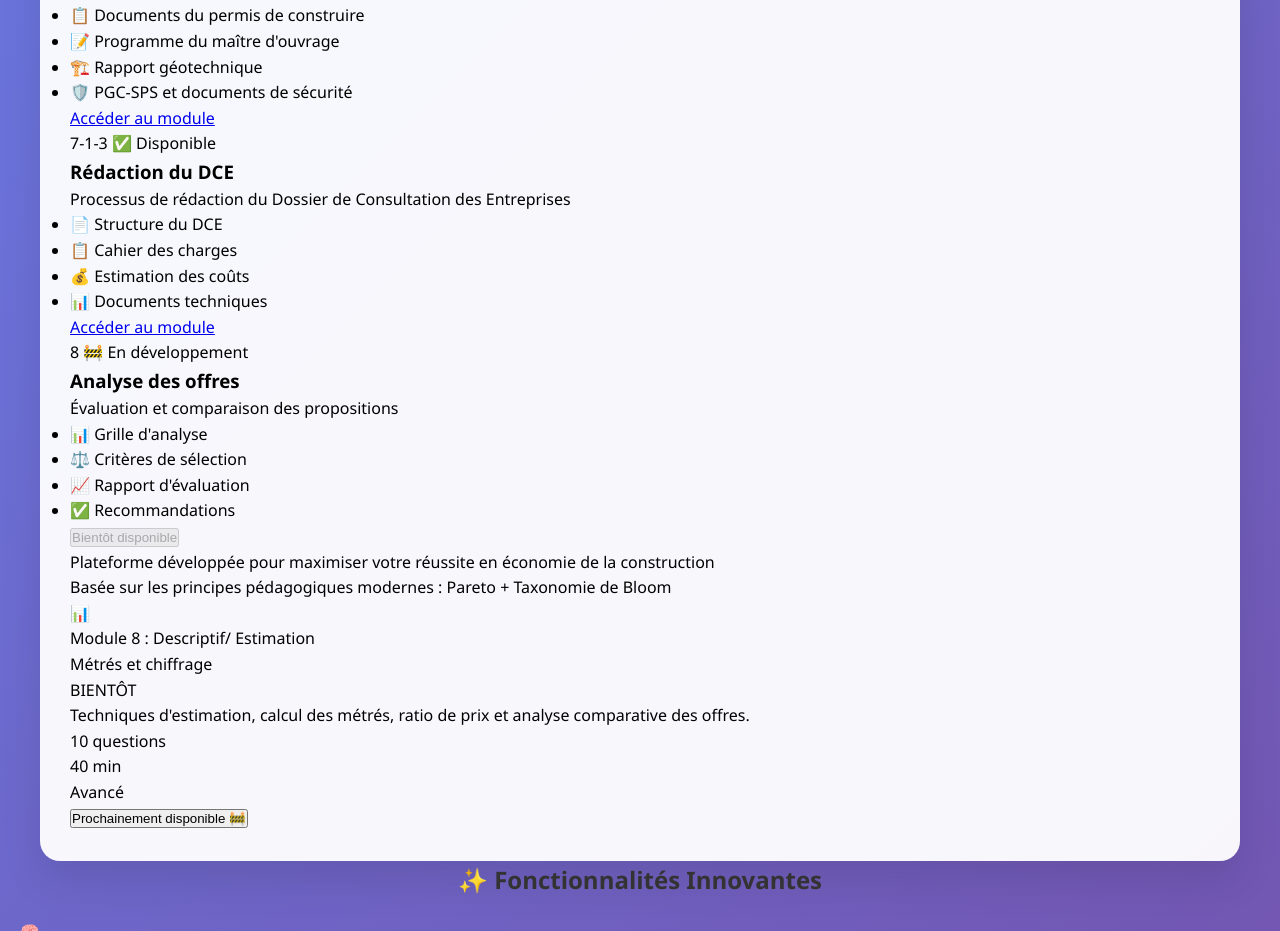
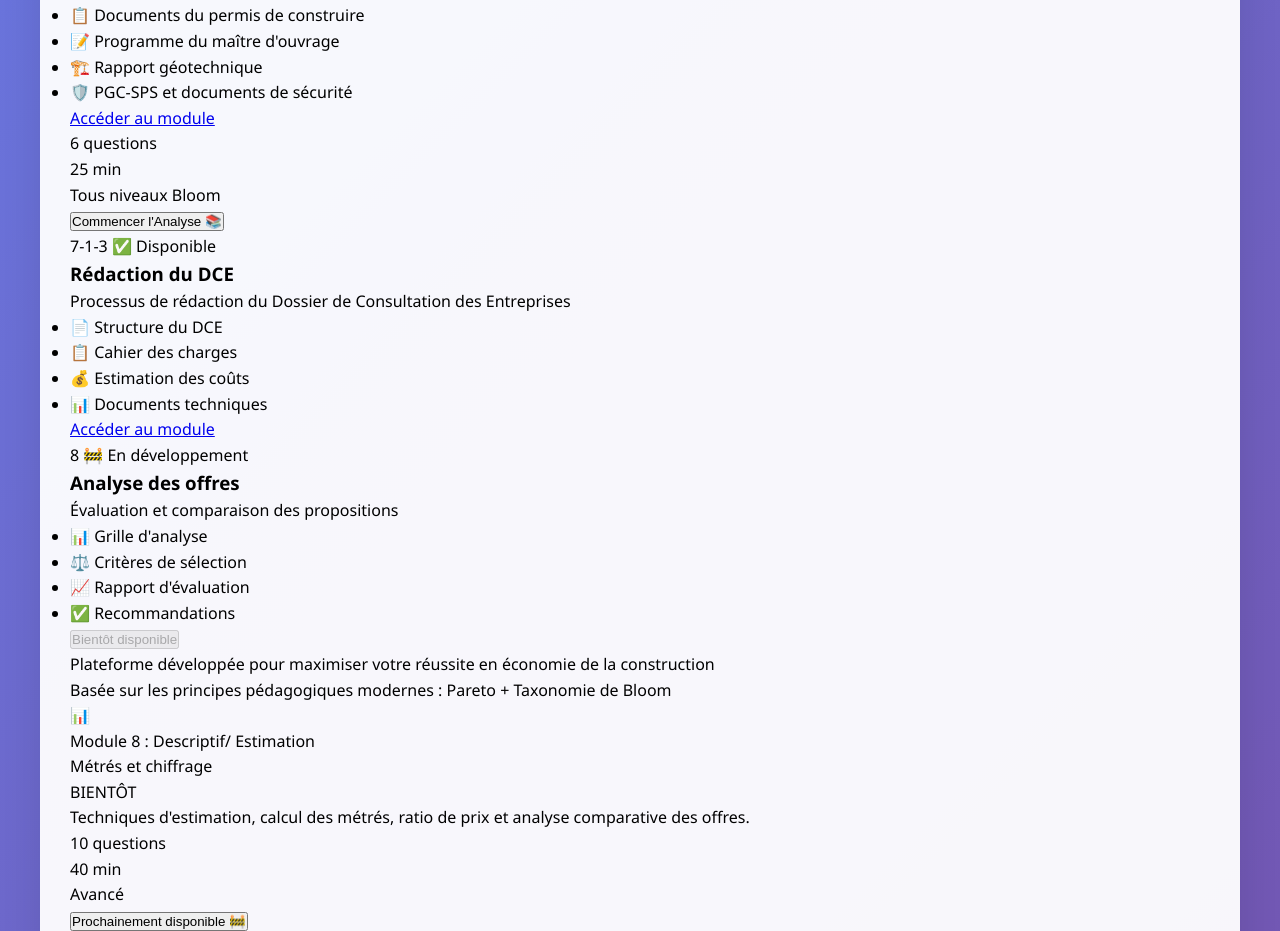
Before and after one commit to cyrilhermantin-create/Cartes-mentales-de-cours, a plain HTML site: page index.html in a window 1280 px wide. Shown: the part 819-1750 px from the top of the page. Drawn offline with Linux system fonts and the light colour scheme.

Commit message:
Update index.html

```diff
--- a/index.html
+++ b/index.html
@@ -95,6 +95,15 @@
                 <a href="modules/module-7-1-2-synthese.html" class="module-btn">
                     Accéder au module
                 </a>
+                     <div class="module-stats">
+                    <div class="stat-item stat-questions">6 questions</div>
+                    <div class="stat-item stat-time">25 min</div>
+                    <div class="stat-item stat-level">Tous niveaux Bloom</div>
+                </div>
+
+                <button class="module-btn" onclick="window.location.href='modules/module-7-1-2-synthese.html'">
+                    Commencer l'Analyse 📚
+                </button>
             </div>
 
             <!-- ✅ Module 7-1-3 Rédaction DCE (nouvelle carte mentale) -->
```
